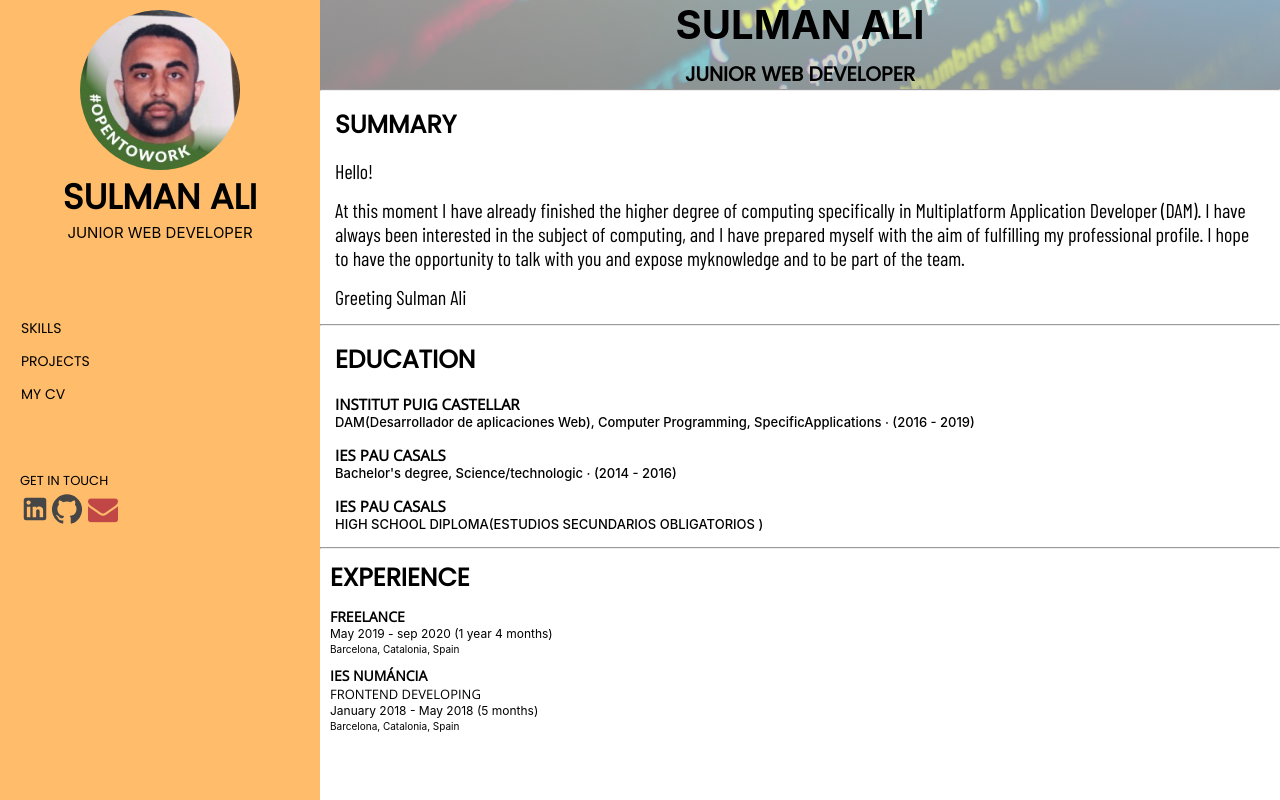
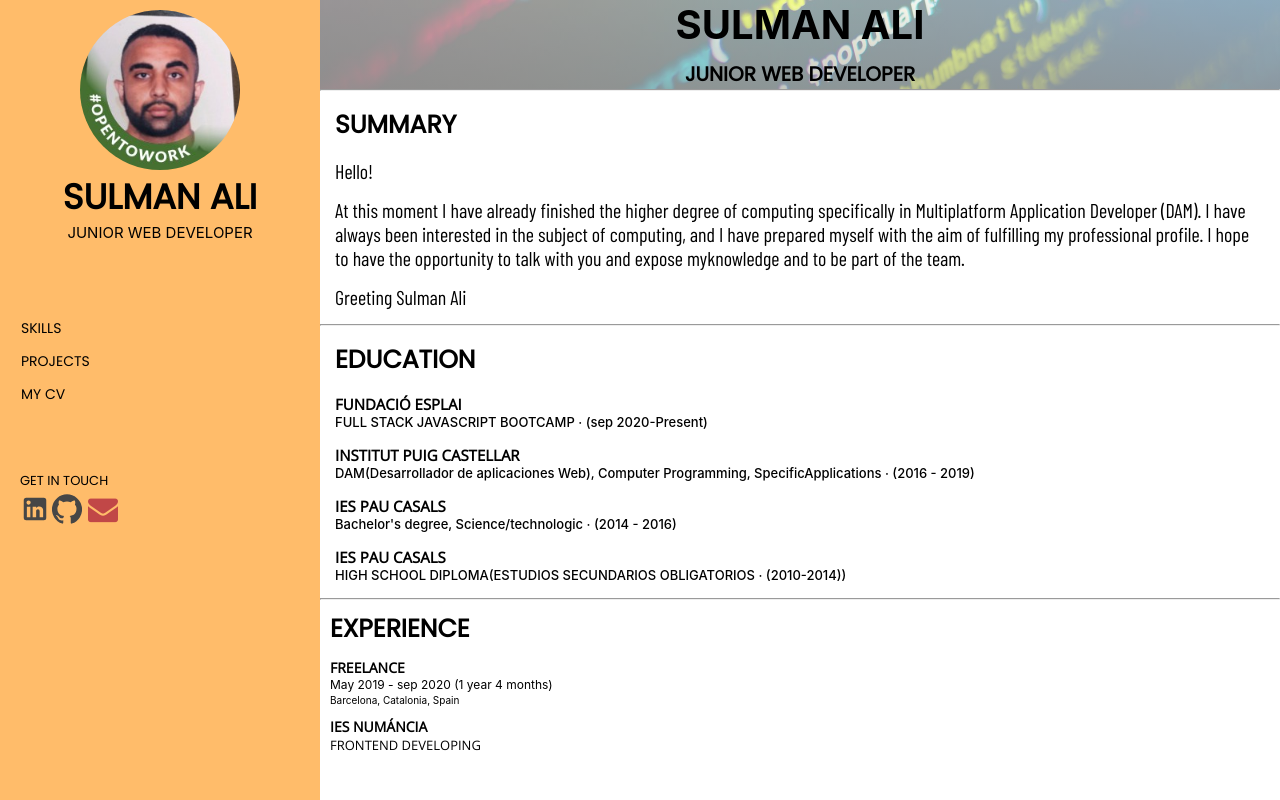
Before and after one commit to SulmanAlii/PORTOFOLIO, a React (Create React App) app: page /cv in a window 1280 px wide. Built offline with nearby package versions, Linux system fonts and the light colour scheme.

Commit message:
added new li element

```diff
--- a/src/Components/CV.jsx
+++ b/src/Components/CV.jsx
@@ -31,6 +31,12 @@ function CV() {
           <div className="summary summary_education">
             <h2>EDUCATION</h2>
             <ul className="margin_beetween_elements">
+              <h4>FUNDACIÓ ESPLAI</h4>
+              <li>
+               FULL STACK JAVASCRIPT BOOTCAMP · (sep 2020-Present)
+              </li>
+            </ul>
+            <ul className="margin_beetween_elements">
               <h4>Institut Puig Castellar</h4>
               <li>
                 DAM(Desarrollador de aplicaciones Web), Computer Programming,
@@ -43,7 +49,7 @@ function CV() {
             </ul>
             <ul className="margin_beetween_elements">
               <h4>IES Pau Casals</h4>
-              <li>HIGH SCHOOL DIPLOMA(ESTUDIOS SECUNDARIOS OBLIGATORIOS )</li>
+              <li>HIGH SCHOOL DIPLOMA(ESTUDIOS SECUNDARIOS OBLIGATORIOS · (2010-2014))</li>
             </ul>
           </div>
               </div>
```
